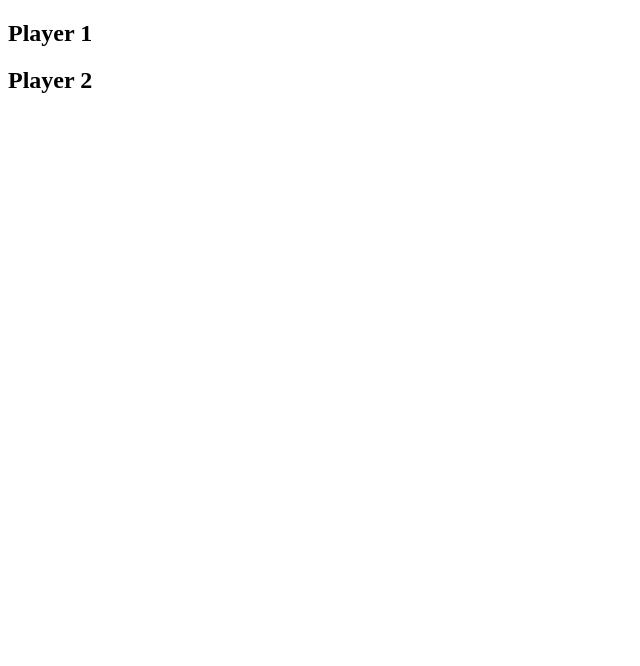
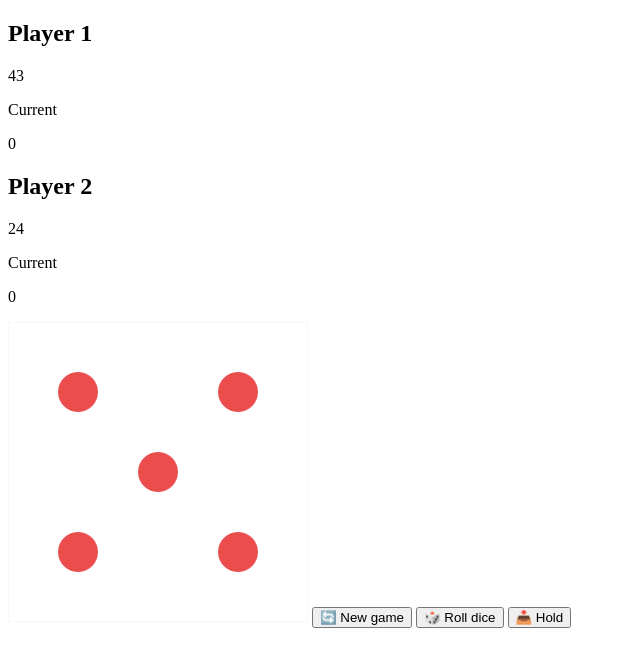
Before and after one commit to SofiaLiggio/Pig-Game-JS, a plain HTML site: page index.html in a window 1280 px wide. Shown: the whole page, without its empty margins (0-640 px from the left). Drawn offline with Linux system fonts and the light colour scheme.

Commit message:
add html

```diff
--- a/index.html
+++ b/index.html
@@ -3,17 +3,33 @@
   <head>
     <meta charset="UTF-8" />
     <meta name="viewport" content="width=device-width, initial-scale=1.0" />
+    <meta http-equiv="X-UA-Compatible" content="IE=7" />
     <link rel="stylesheet" href="style.css" />
     <title>Pig Game</title>
   </head>
   <body>
     <main>
       <section>
-        <h2>Player 1</h2>
+        <h2 class="name" id="name--0">Player 1</h2>
+        <p class="score" id="score--0">43</p>
+        <div class="current">
+          <p class="current-label">Current</p>
+          <p class="current-score" id="current--0">0</p>
+        </div>
       </section>
       <section>
-        <h2>Player 2</h2>
+        <h2 class="name" id="name--1">Player 2</h2>
+        <p class="score" id="score--1">24</p>
+        <div class="current">
+          <p class="current-label">Current</p>
+          <p class="current-score" id="current--0">0</p>
+        </div>
       </section>
+
+      <img src="img/dice-5.png" alt="Playing dice" class="dice" />
+      <button class="btn btn--new">🔄 New game</button>
+      <button class="btn btn--roll">🎲 Roll dice</button>
+      <button class="btn btn--hold">📥 Hold</button>
     </main>
 
     <script src="script.js"></script>
```
Also changed, not shown: pig-game-flowchart.png (renamed from img/pig-game-flowchart.png).
